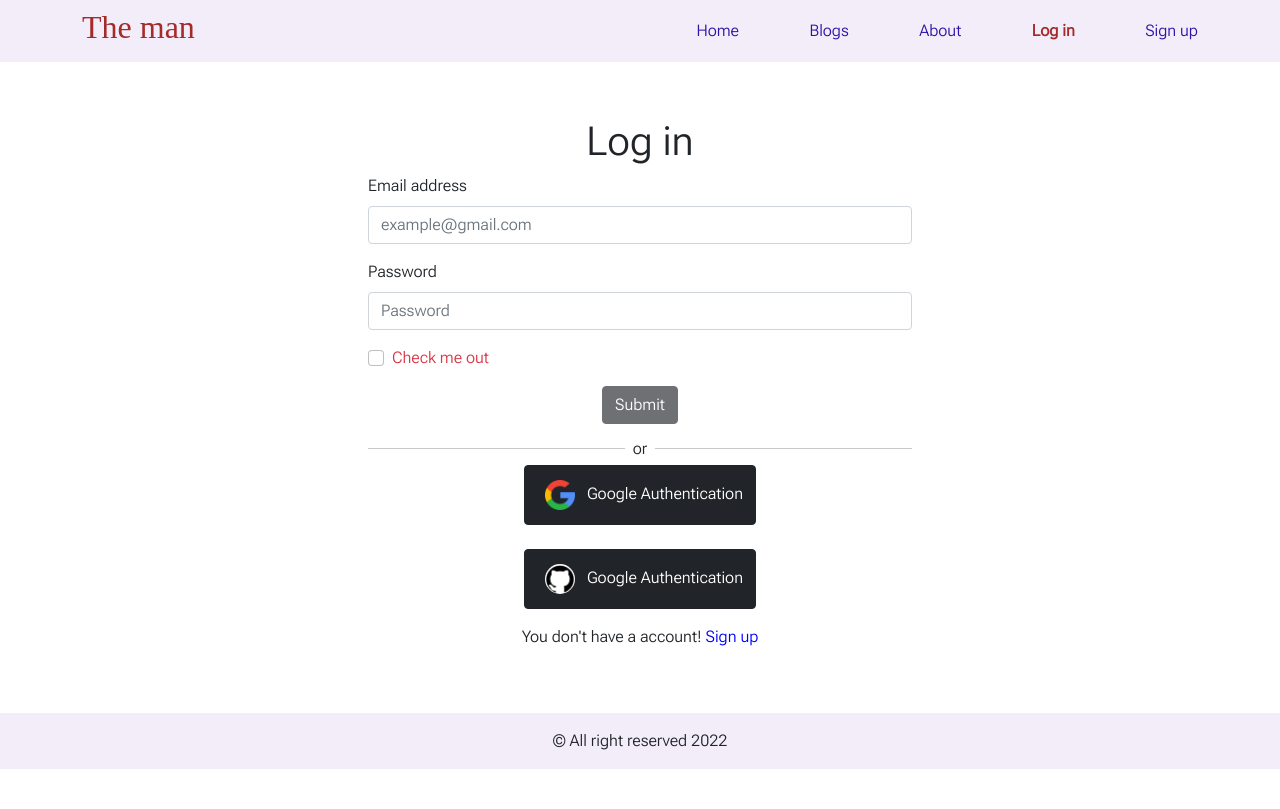
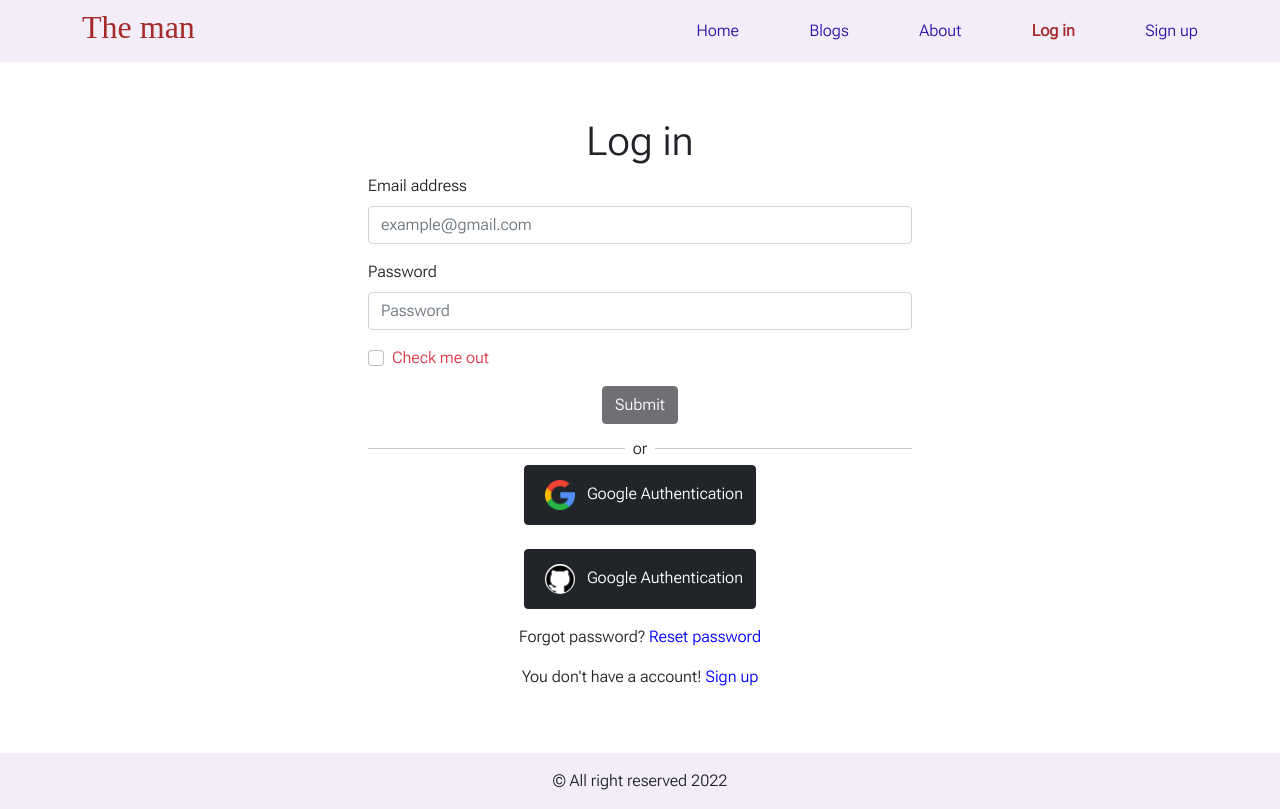
Before and after one commit to nurulislamrimon/independent-service-p-Assignment-10, a React (Create React App) app: page /login in a window 1280 px wide. Built offline with nearby package versions, Linux system fonts and the light colour scheme; no server answers; a web font is replaced by a local one.

Commit message:
reset link with toast done

```diff
--- a/package.json
+++ b/package.json
@@ -17,6 +17,7 @@
     "react-firebase-hooks": "^5.0.3",
     "react-router-dom": "^6.3.0",
     "react-scripts": "5.0.1",
+    "react-toastify": "^9.0.1",
     "web-vitals": "^2.1.4"
   },
   "scripts": {
--- a/src/App.css
+++ b/src/App.css
@@ -24,6 +24,11 @@
   color: red;
 }
 
+.reset-link {
+  color: blue;
+  cursor: pointer;
+}
+
 .toggle-link {
   color: blue;
   cursor: pointer;
--- a/src/Pages/Login/Login.js
+++ b/src/Pages/Login/Login.js
@@ -3,20 +3,38 @@ import './Login.css'
 import { Button, Form } from 'react-bootstrap';
 import SocialLogin from '../../Utilities/SocialLogin/SocialLogin';
 import auth from '../../firebase.init';
-import { useAuthState, useSignInWithEmailAndPassword } from 'react-firebase-hooks/auth';
+import { useAuthState, useSendPasswordResetEmail, useSignInWithEmailAndPassword } from 'react-firebase-hooks/auth';
 import { useLocation, useNavigate } from 'react-router-dom';
+import { async } from '@firebase/util';
+import { ToastContainer, toast } from 'react-toastify';
+import 'react-toastify/dist/ReactToastify.css';
 
 
 const Login = () => {
     const [check, setCheck] = useState(false);
+    const [resetEmail, setResetEmail] = useState('');
     const [logedUser] = useAuthState(auth);
     const [newError, setNewError] = useState('');
     const navigate = useNavigate();
     const location = useLocation();
     const [signInWithEmailAndPassword, loading, error] = useSignInWithEmailAndPassword(auth);
+    const [sendPasswordResetEmail, sending] = useSendPasswordResetEmail(auth);
+    let from = location.state?.from?.pathname || "/";
+
+    const handleSetResetEmail = (e) => {
+        setResetEmail(e.target.value);
+    }
+    const handleResetEmail = async (e) => {
+        if (!resetEmail) {
+            toast('Please enter an email address to reset your password!')
+            return
+        }
+        await sendPasswordResetEmail(resetEmail);
+        toast('Reset password mail has been sended!')
+    }
 
 
-    let from = location.state?.from?.pathname || "/";
+
     const formSubmit = (e) => {
         e.preventDefault();
         const email = e.target.email.value;
@@ -26,6 +44,10 @@ const Login = () => {
             return;
         }
         signInWithEmailAndPassword(email, password);
+        if (!logedUser) {
+            setNewError("user email address or password don't match")
+            return;
+        }
     }
 
     logedUser && navigate(from, { replace: true })
@@ -36,7 +58,7 @@ const Login = () => {
 
                 <Form.Group className="mb-3" controlId="formBasicEmail">
                     <Form.Label>Email address</Form.Label>
-                    <Form.Control type="email" name='email' placeholder="example@gmail.com" required />
+                    <Form.Control type="email" name='email' onBlur={handleSetResetEmail} placeholder="example@gmail.com" required />
                 </Form.Group>
 
                 <Form.Group className="mb-3" controlId="formBasicPassword">
@@ -57,8 +79,10 @@ const Login = () => {
                     <hr className='w-50' /> <span className='px-2'>or</span> <hr className='w-50' />
                 </div>
                 <SocialLogin></SocialLogin>
+                <p className='text-center mt-3'>Forgot password? <span className='reset-link' onClick={handleResetEmail}>Reset password</span></p>
                 <p className='text-center mt-3'>You don't have a account! <span className='toggle-link' onClick={() => navigate('/signup')}>Sign up</span></p>
             </Form>
+            <ToastContainer />
         </div>
     );
 };
--- a/src/Utilities/Header/Header.css
+++ b/src/Utilities/Header/Header.css
@@ -21,4 +21,5 @@ nav a:hover,
 .logout-btn {
     color: rgb(49, 17, 167);
     border: none;
+    cursor: pointer;
 }
--- a/src/Utilities/Header/Header.js
+++ b/src/Utilities/Header/Header.js
@@ -25,7 +25,7 @@ const Header = () => {
                                 <CustomLink to="/login">Log in</CustomLink>
                                 <CustomLink to="/signup">Sign up</CustomLink> </>
                                 :
-                                <button onClick={() => signOut(auth)} className='logout-btn'>Log out</button>}
+                                <p onClick={() => signOut(auth)} className='logout-btn '>Log out</p>}
                         </div>
                     </Navbar.Collapse>
                 </Container>
```
Also changed, not shown: 1 other file (tests, documents, lock files or other folders).
